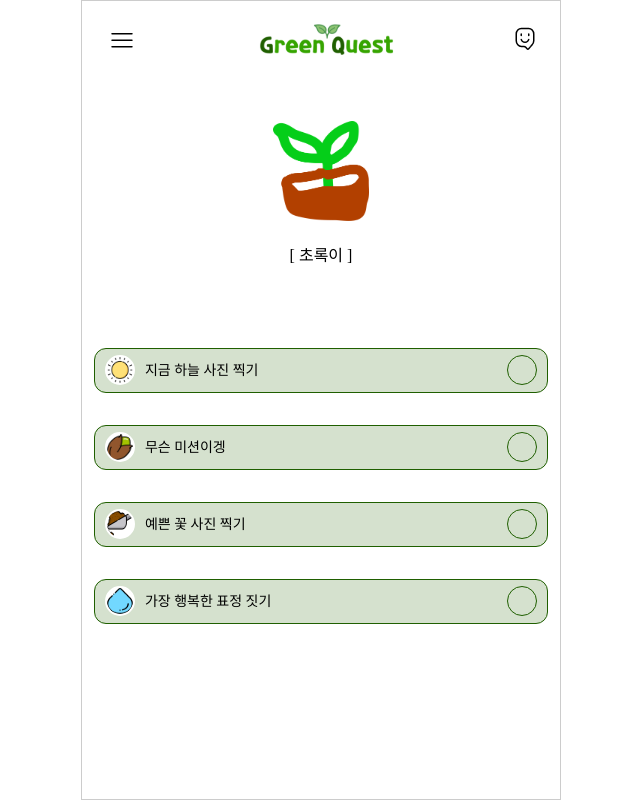
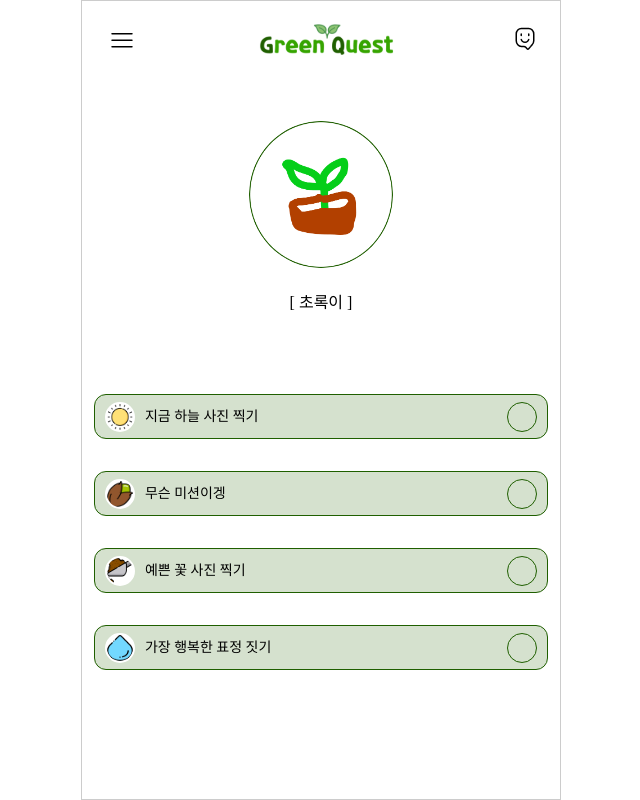
Before and after one commit to UMCHackathon/Hackathon_client, a React (Create React App) app: page /mission in a window 1280 px wide. Shown: the whole page, without its empty margins (319-959 px from the left). Built offline with nearby package versions, Linux system fonts and the light colour scheme.

Commit message:
Feat: #19 미션 페이지 생성

```diff
--- a/src/components/MissionList.tsx
+++ b/src/components/MissionList.tsx
@@ -1,5 +1,5 @@
 import React, { useState } from 'react';
-import path from 'path';
+// import path from 'path';
 import styled from 'styled-components';
 import COLOR from '../constants/colors';
 import FONT from '../constants/fonts';
--- a/src/routes/MissionPage.tsx
+++ b/src/routes/MissionPage.tsx
@@ -3,13 +3,14 @@ import { Container } from '../styles/Container';
 import MissionList from '../components/MissionList';
 import styled from 'styled-components';
 import plantImg from '../assets/plant.png';
+import COLOR from '../constants/colors';
 import FONT from '../constants/fonts';
 import Header from '../components/Header';
 
 const PlantImage = styled.img`
-  width: 20%;
-  height: 20%;
+  width: 30%;
   margin: 0 auto;
+  border-radius: 50%;
 `
 
 const MissionCard = styled.div`
```
Also changed, not shown: src/assets/plant.png.
